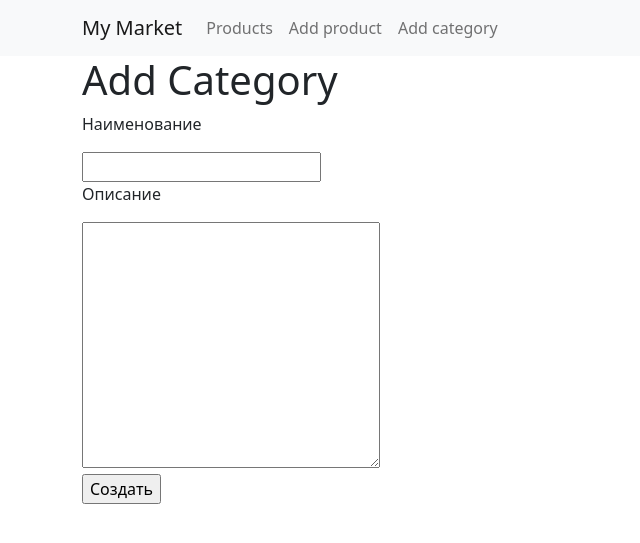
After one commit to Daniarbekov/homework_54, a Django app: page /categories/add in a window 1280 px wide. The commit adds this page. Shown: the top 543 px of the page, without its empty margins (0-640 px from the left). Run offline with Django 4.2, Linux system fonts and the light colour scheme.

Commit message:
Представление категорий
создал представление для добавления
создал шаблон страницы
добавил путь страницы

```diff
--- /dev/null
+++ b/market/webapp/templates/add_category.html
@@ -0,0 +1,16 @@
+{% extends 'base.html' %}
+
+    {% block content%}
+        <h1>Add Category</h1>
+    <div class="form-box">
+        <form action="" method="POST">
+            {% csrf_token %}
+            <p>Наименование</p>
+            <input type="text"  name="name"><br>
+            <p>Описание</p>
+            <textarea name="description" cols="30" rows="10"></textarea>
+            <br>
+            <input type="submit" value="Создать">
+        </form>
+    </div>
+ {% endblock %}
--- a/market/webapp/templates/base.html
+++ b/market/webapp/templates/base.html
@@ -24,7 +24,7 @@
                 <a class="nav-link" href="#">Add product</a>
               </li>
               <li class="nav-item">
-                <a class="nav-link" href="#">Add category</a>
+                <a class="nav-link" href="{% url 'category_add' %}">Add category</a>
               </li>
             </ul>
           </div>
--- a/market/webapp/urls.py
+++ b/market/webapp/urls.py
@@ -1,9 +1,11 @@
 from django.urls import path
 from webapp.views.index import index_view
+from webapp.views.category import category_add_view
 
 
 
 urlpatterns= [
     path("", index_view, name='index'),
-    path("products", index_view, name='products')
+    path("products", index_view, name='products'),
+    path("categories/add", category_add_view, name='category_add')
 ]
--- /dev/null
+++ b/market/webapp/views/category.py
@@ -0,0 +1,15 @@
+
+from unicodedata import category
+from django.shortcuts import render, redirect
+from webapp.models import Category
+
+
+def category_add_view(request):
+    if request.method == 'GET':
+        return render(request, 'add_category.html')
+    category = {
+        'name': request.POST.get('name'),
+        'description': request.POST.get('description'),
+    }
+    category = Category.objects.create(**category)
+    return redirect("/")
```
